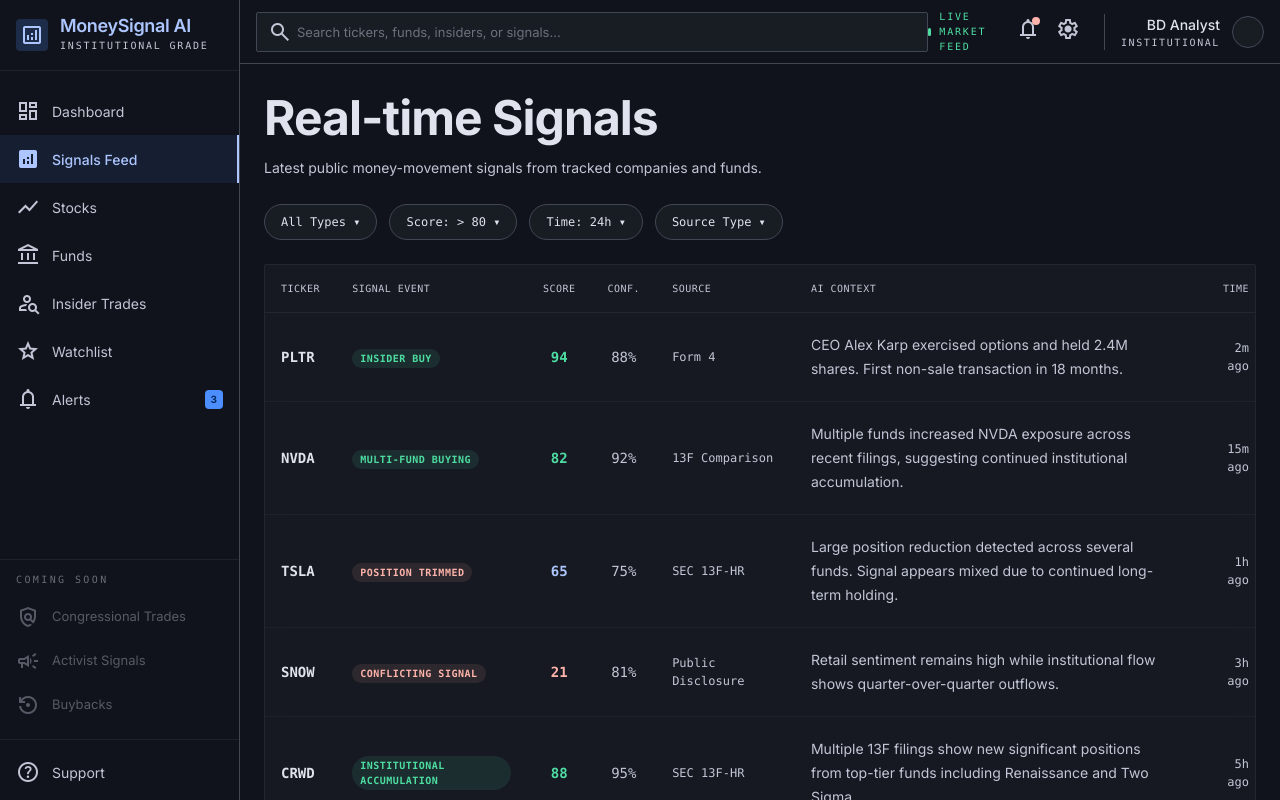
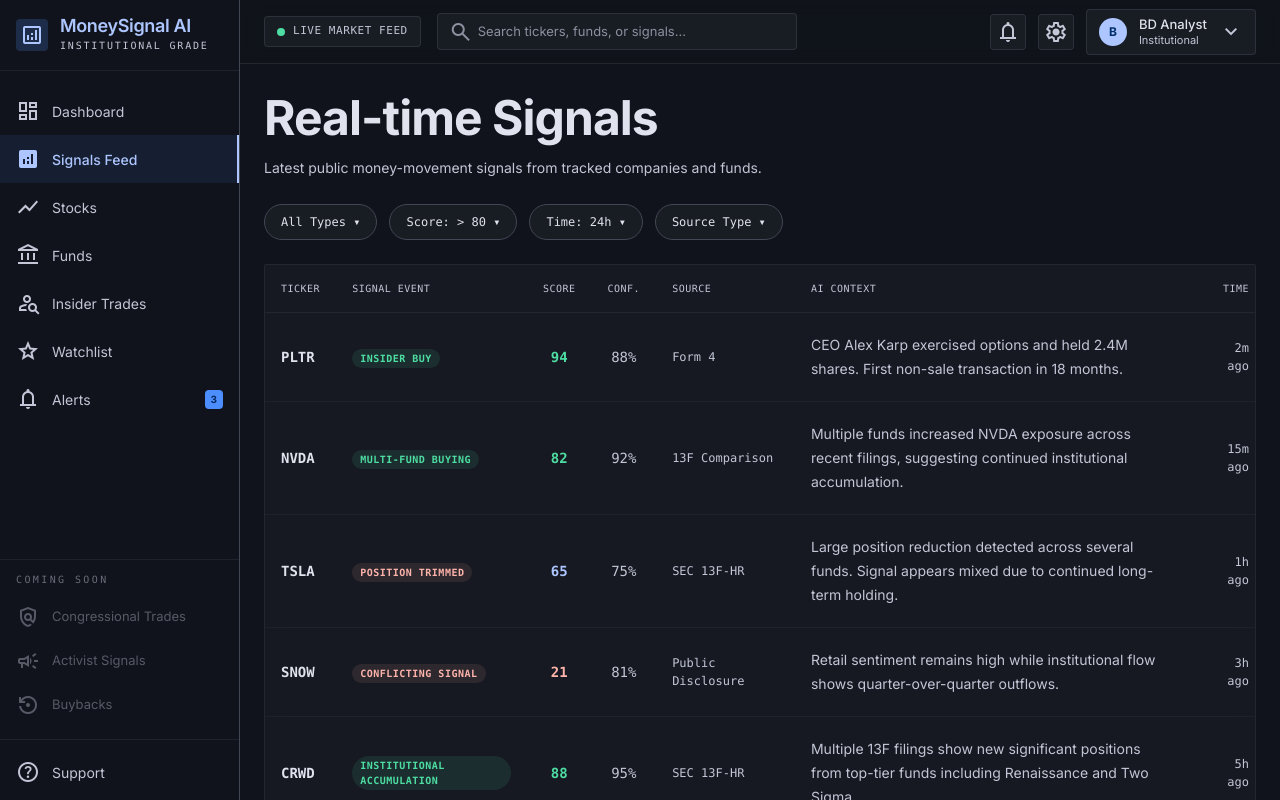
Before and after one commit to anjalipandey21/money-signal-ai, a Next.js app in the folder apps/web/: page /signals in a window 1280 px wide. Shown: the top 800 px of the page. Built offline with nearby package versions, Linux system fonts and the light colour scheme.

Commit message:
Add frontend login session and logout flow

```diff
--- a/apps/web/src/app/login/page.tsx
+++ b/apps/web/src/app/login/page.tsx
@@ -5,6 +5,7 @@ import { useRouter } from "next/navigation";
 import type { FormEvent } from "react";
 import { useState } from "react";
 import { MaterialIcon } from "@/components/ui/MaterialIcon";
+import { createMockSession, saveAuthSession } from "@/lib/authSession";
 
 const signalRows = [
   {
@@ -144,13 +145,20 @@ export default function LoginPage() {
   const router = useRouter();
   const [showPassword, setShowPassword] = useState(false);
 
-  function handleSubmit(event: FormEvent<HTMLFormElement>) {
+    function handleSubmit(event: FormEvent<HTMLFormElement>) {
     event.preventDefault();
 
-    // Temporary frontend-only auth.
-    // Later we can replace this with real auth: NextAuth, Clerk, Auth0, Supabase, or custom JWT.
-    router.push("/dashboard");
-  }
+    const formData = new FormData(event.currentTarget);
+    const email = String(formData.get("email") || "analyst@moneysignal.ai");
+
+    const session = createMockSession(email);
+    saveAuthSession(session);
+
+    const params = new URLSearchParams(window.location.search);
+    const next = params.get("next");
+
+    router.replace(next || "/dashboard");
+    }
 
   return (
     <main
--- /dev/null
+++ b/apps/web/src/components/auth/AuthGuard.tsx
@@ -0,0 +1,45 @@
+"use client";
+
+import { usePathname, useRouter } from "next/navigation";
+import type { ReactNode } from "react";
+import { useEffect, useState } from "react";
+import { getAuthSession } from "@/lib/authSession";
+
+type AuthGuardProps = {
+  children: ReactNode;
+};
+
+export function AuthGuard({ children }: AuthGuardProps) {
+  const router = useRouter();
+  const pathname = usePathname();
+  const [isChecking, setIsChecking] = useState(true);
+  const [allowed, setAllowed] = useState(false);
+
+  useEffect(() => {
+    const session = getAuthSession();
+
+    if (!session) {
+      router.replace(`/login?next=${encodeURIComponent(pathname)}`);
+      return;
+    }
+
+    setAllowed(true);
+    setIsChecking(false);
+  }, [pathname, router]);
+
+  if (isChecking) {
+    return (
+      <div className="flex min-h-screen items-center justify-center bg-[#10131b] text-[#e0e2ed]">
+        <div className="rounded border border-[#424754] bg-[#0d121f] px-6 py-4 shadow-2xl">
+          <p className="font-mono text-[12px] uppercase tracking-wider text-[#c2c6d6]">
+            Verifying session...
+          </p>
+        </div>
+      </div>
+    );
+  }
+
+  if (!allowed) return null;
+
+  return <>{children}</>;
+}
--- a/apps/web/src/components/layout/AppTopbar.tsx
+++ b/apps/web/src/components/layout/AppTopbar.tsx
@@ -1,53 +1,130 @@
+"use client";
+
+import { useEffect, useState } from "react";
+import { useRouter } from "next/navigation";
 import { MaterialIcon } from "@/components/ui/MaterialIcon";
+import { clearAuthSession, getAuthSession, type AuthSession } from "@/lib/authSession";
 
 export function AppTopbar() {
+  const router = useRouter();
+  const [session, setSession] = useState<AuthSession | null>(null);
+  const [isProfileOpen, setIsProfileOpen] = useState(false);
+
+  useEffect(() => {
+    setSession(getAuthSession());
+  }, []);
+
+  function handleLogout() {
+    clearAuthSession();
+    setIsProfileOpen(false);
+    router.replace("/login");
+  }
+
+  const userName = session?.user.name || "BD Analyst";
+  const userEmail = session?.user.email || "analyst@moneysignal.ai";
+  const userRole = session?.user.role || "Institutional";
+
   return (
-    <nav className="fixed right-0 top-0 z-40 flex h-16 w-full items-center justify-between border-b border-[#424754] bg-[#10131b] px-4 md:w-[calc(100%-240px)]">
-      <div className="flex w-full max-w-2xl items-center gap-4">
-        <div className="relative w-full">
+    <header className="fixed left-0 right-0 top-0 z-40 h-16 border-b border-[#424754]/40 bg-[#10131b]/95 backdrop-blur md:left-[240px]">
+      <div className="flex h-full items-center justify-between px-6">
+        <div className="flex items-center gap-4">
+          <div className="hidden items-center gap-2 rounded border border-[#424754]/50 bg-[#181c23] px-3 py-1.5 md:flex">
+            <span className="h-2 w-2 animate-pulse rounded-full bg-[#4edea3]" />
+            <span className="font-mono text-[11px] uppercase tracking-wider text-[#c2c6d6]">
+              Live Market Feed
+            </span>
+          </div>
+
+          <div className="relative hidden w-[360px] md:block">
             <MaterialIcon
               name="search"
-            className="absolute left-3 top-1/2 -translate-y-1/2 text-[20px] text-[#c2c6d6]"
+              className="absolute left-3 top-1/2 -translate-y-1/2 text-[18px] text-[#8c909f]"
             />
-
             <input
-            className="h-10 w-full rounded-[2px] border border-[#424754] bg-[#181c23] py-2 pl-10 pr-4 text-[13px] text-[#e0e2ed] outline-none placeholder:text-[#c2c6d6]/50 focus:border-[#adc6ff]"
-            placeholder="Search tickers, funds, insiders, or signals..."
               type="text"
+              placeholder="Search tickers, funds, or signals..."
+              className="w-full rounded border border-[#424754]/50 bg-[#181c23] py-2 pl-10 pr-4 text-[13px] text-[#e0e2ed] outline-none placeholder:text-[#8c909f] transition-all focus:border-[#adc6ff] focus:ring-1 focus:ring-[#adc6ff]/40"
             />
           </div>
         </div>
 
-      <div className="hidden items-center gap-6 md:flex">
-        <div className="flex items-center gap-2 font-mono text-[10px] uppercase tracking-[0.18em] text-[#4edea3]">
-          <span className="h-2 w-2 rounded-full bg-[#4edea3]" />
-          LIVE MARKET FEED
+        <div className="flex items-center gap-3">
+          <button className="flex h-9 w-9 items-center justify-center rounded border border-[#424754]/50 bg-[#181c23] text-[#c2c6d6] transition-colors hover:border-[#adc6ff]/50 hover:text-[#adc6ff]">
+            <MaterialIcon name="notifications" className="text-[20px]" />
+          </button>
+
+          <button className="flex h-9 w-9 items-center justify-center rounded border border-[#424754]/50 bg-[#181c23] text-[#c2c6d6] transition-colors hover:border-[#adc6ff]/50 hover:text-[#adc6ff]">
+            <MaterialIcon name="settings" className="text-[20px]" />
+          </button>
+
+          <div className="relative">
+            <button
+              type="button"
+              onClick={() => setIsProfileOpen((current) => !current)}
+              className="flex items-center gap-3 rounded border border-[#424754]/50 bg-[#181c23] px-3 py-1.5 transition-colors hover:border-[#adc6ff]/50"
+            >
+              <div className="flex h-7 w-7 items-center justify-center rounded-full bg-[#adc6ff] text-[12px] font-bold text-[#002e6a]">
+                {userName.charAt(0).toUpperCase()}
               </div>
 
-        <div className="flex items-center gap-4 text-[#c2c6d6]">
-          <button className="relative transition hover:text-[#adc6ff]">
-            <MaterialIcon name="notifications" className="text-[24px]" />
-            <span className="absolute right-0 top-0 h-2 w-2 rounded-full bg-[#ffb4ab]" />
+              <div className="hidden text-left md:block">
+                <p className="text-[13px] font-medium leading-4 text-[#e0e2ed]">
+                  {userName}
+                </p>
+                <p className="text-[11px] leading-4 text-[#c2c6d6]">
+                  {userRole}
+                </p>
+              </div>
+
+              <MaterialIcon
+                name={isProfileOpen ? "expand_less" : "expand_more"}
+                className="text-[18px] text-[#c2c6d6]"
+              />
             </button>
 
-          <button className="transition hover:text-[#adc6ff]">
-            <MaterialIcon name="settings" className="text-[24px]" />
+            {isProfileOpen ? (
+              <div className="absolute right-0 mt-2 w-[260px] overflow-hidden rounded border border-[#424754]/70 bg-[#0d121f] shadow-2xl">
+                <div className="border-b border-[#424754]/40 p-4">
+                  <p className="text-[14px] font-semibold text-[#e0e2ed]">
+                    {userName}
+                  </p>
+                  <p className="mt-1 text-[12px] text-[#c2c6d6]">
+                    {userEmail}
+                  </p>
+                  <p className="mt-2 inline-flex rounded border border-[#4edea3]/30 bg-[#4edea3]/10 px-2 py-0.5 font-mono text-[10px] uppercase text-[#4edea3]">
+                    {userRole}
+                  </p>
+                </div>
+
+                <button
+                  type="button"
+                  className="flex w-full items-center gap-3 px-4 py-3 text-left text-[13px] text-[#c2c6d6] transition-colors hover:bg-[#181c23] hover:text-[#e0e2ed]"
+                >
+                  <MaterialIcon name="person" className="text-[18px]" />
+                  Profile
+                </button>
+
+                <button
+                  type="button"
+                  className="flex w-full items-center gap-3 px-4 py-3 text-left text-[13px] text-[#c2c6d6] transition-colors hover:bg-[#181c23] hover:text-[#e0e2ed]"
+                >
+                  <MaterialIcon name="tune" className="text-[18px]" />
+                  Preferences
+                </button>
+
+                <button
+                  type="button"
+                  onClick={handleLogout}
+                  className="flex w-full items-center gap-3 border-t border-[#424754]/40 px-4 py-3 text-left text-[13px] text-[#ffb4ab] transition-colors hover:bg-[#93000a]/10"
+                >
+                  <MaterialIcon name="logout" className="text-[18px]" />
+                  Logout
                 </button>
               </div>
-
-        <div className="flex items-center gap-3 border-l border-[#424754] pl-4">
-          <div className="text-right">
-            <div className="text-[14px] font-medium text-[#e0e2ed]">
-              BD Analyst
-            </div>
-            <div className="font-mono text-[10px] uppercase tracking-[0.16em] text-[#c2c6d6]">
-              Institutional
+            ) : null}
           </div>
         </div>
-
-          <div className="h-8 w-8 rounded-full border border-[#424754] bg-[#181c23]" />
       </div>
-      </div>
-    </nav>
+    </header>
   );
 }
--- /dev/null
+++ b/apps/web/src/lib/authSession.ts
@@ -0,0 +1,58 @@
+export type AuthSession = {
+  user: {
+    name: string;
+    email: string;
+    role: string;
+  };
+  token: string;
+  expiresAt: number;
+};
+
+const AUTH_SESSION_KEY = "money_signal_auth_session";
+
+export function createMockSession(email: string): AuthSession {
+  return {
+    user: {
+      name: "BD Analyst",
+      email,
+      role: "Institutional",
+    },
+    token: `mock-token-${Date.now()}`,
+    expiresAt: Date.now() + 1000 * 60 * 60 * 24,
+  };
+}
+
+export function saveAuthSession(session: AuthSession) {
+  if (typeof window === "undefined") return;
+  localStorage.setItem(AUTH_SESSION_KEY, JSON.stringify(session));
+}
+
+export function getAuthSession(): AuthSession | null {
+  if (typeof window === "undefined") return null;
+
+  const rawSession = localStorage.getItem(AUTH_SESSION_KEY);
+  if (!rawSession) return null;
+
+  try {
+    const session = JSON.parse(rawSession) as AuthSession;
+
+    if (!session.expiresAt || session.expiresAt < Date.now()) {
+      clearAuthSession();
+      return null;
+    }
+
+    return session;
+  } catch {
+    clearAuthSession();
+    return null;
+  }
+}
+
+export function clearAuthSession() {
+  if (typeof window === "undefined") return;
+  localStorage.removeItem(AUTH_SESSION_KEY);
+}
+
+export function isAuthenticated() {
+  return Boolean(getAuthSession());
+}
```
Lines whose indentation alone changed are shown as unchanged.
